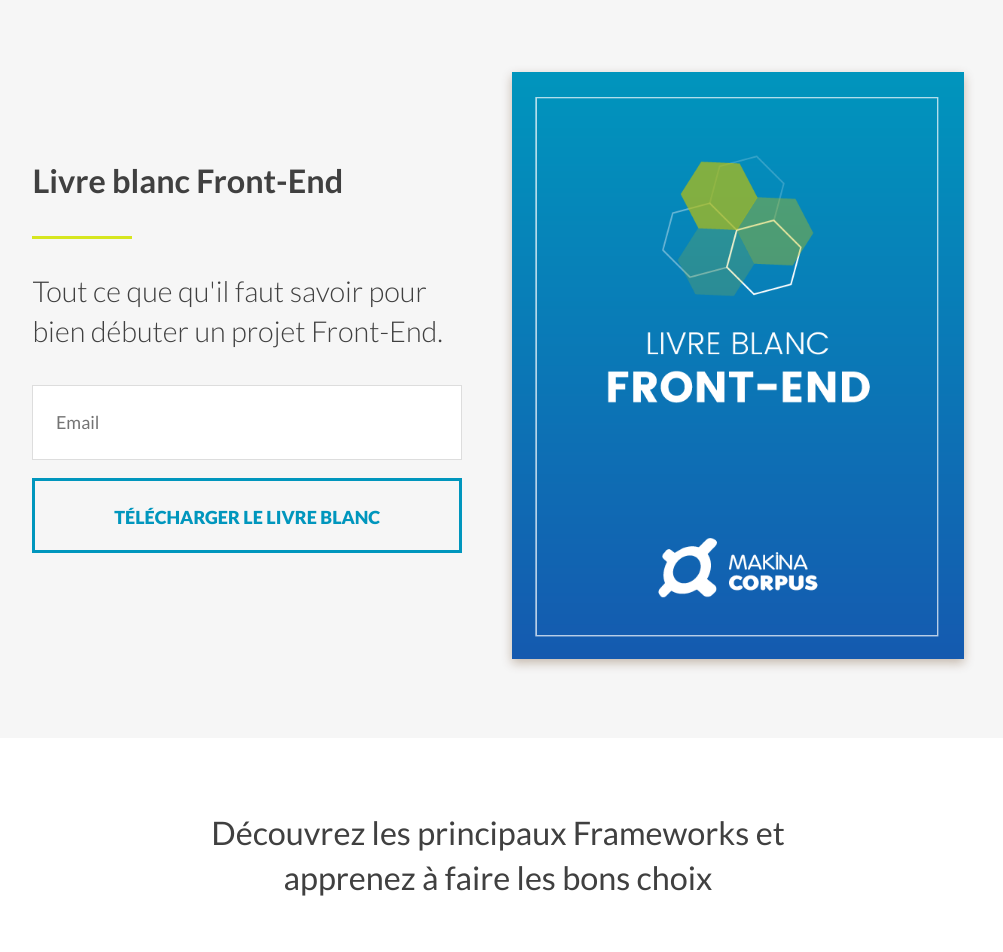
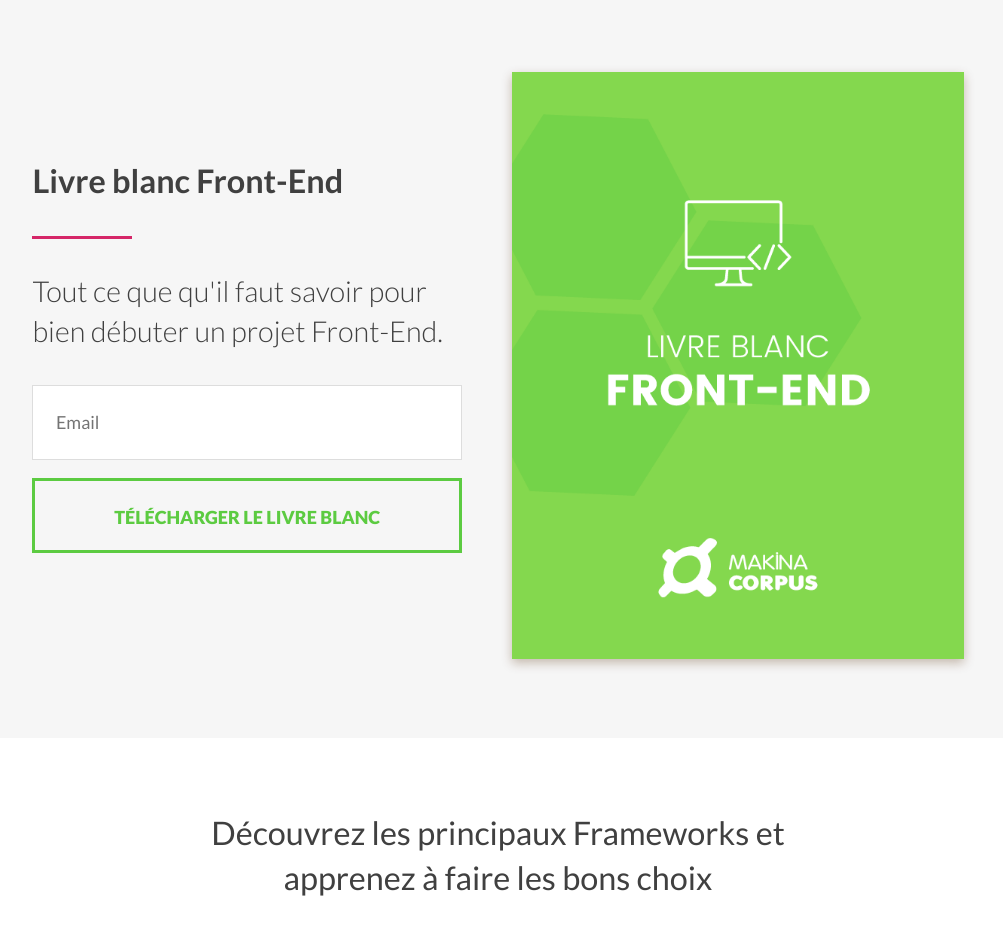
Before and after one commit to makinacorpus/livre-blanc-front-end, a Jekyll site: the page built from index.html, in a window 1280 px wide. Shown: the top 952 px of the page, without its empty margins (142-1145 px from the left). Built offline with Jekyll 4.4.1, drawn with Linux system fonts in a browser that asks for light colours; some of the changed text lies outside the part shown.

Commit message:
Changement de couleurs

```diff
--- a/assets/css/_forms.scss
+++ b/assets/css/_forms.scss
@@ -104,16 +104,16 @@
 	position: relative;
   margin: .5em 0;
   background: transparent;
-  border: solid 3px $blue-light;
-  color: $blue-light;
+  border: solid 3px $green;
+  color: $green;
   text-transform: uppercase;
   padding: 1.25em;
   font-weight: 800;
   transition: all .3s;
   cursor: pointer;
   &:hover, &:focus {
-    background: $blue-light;
-    border-color: $blue-light;
+    background: $green;
+    border-color: $green;
     color: $grey-light;
   }
 
--- a/assets/css/_header.scss
+++ b/assets/css/_header.scss
@@ -48,7 +48,7 @@
       display: block;
       width: 100px;
       height: 3px;
-      background: $green;
+      background: $pink;
       margin: 1em 0;
     }
   }
--- a/assets/css/_pourquoi.scss
+++ b/assets/css/_pourquoi.scss
@@ -1,5 +1,5 @@
 .pourquoi {
-  background: linear-gradient($blue, $blue-light);
+  background: linear-gradient(darken($pink, 20%), $pink);
   position: relative;
   color: white;
   text-align: center;
@@ -10,9 +10,15 @@
       display: block;
       width: 100px;
       height: 3px;
+      // background: white;
       background: $green;
       margin: 1em auto 0 auto;
     }
+  }
+
+  p {
+    font-size: 1.2em;
+    line-height: 1.6em;
   }
 
   > div {
@@ -28,7 +34,7 @@
     bottom: 0;
     left: 0;
     right: 0;
-    opacity: .2;
+    opacity: .1;
     background: url('../img/bg-ordinateurs.png') 0 0;
     background-size: cover;
   }
--- a/assets/css/main.scss
+++ b/assets/css/main.scss
@@ -11,11 +11,13 @@
 $grey: #404040;
 $grey-light: #f6f6f6;
 
-$green: #d6e61f;
+$green: #5ccb41;
+// $green: #d6e61f;
+$orange: #f08a00;
 $red: #d35b3a;
 $blue: #1559af;
 $blue-light: #0096bd;
-
+$pink: #d52668;
 
 // GENERAL STYLES
 * {
--- a/index.html
+++ b/index.html
@@ -14,7 +14,7 @@
       </div>
 
       <div class="book">
-        <img src="assets/img/cover-blue.png" alt="">
+        <img src="assets/img/cover6.png" alt="">
       </div>
     </div>
 
```
Also changed, not shown: other parts of index.html (+1 -1 lines), assets/img/cover2.png (added), assets/img/cover3.png (added), assets/img/cover4.png (added), assets/img/cover5.png (added), assets/img/cover6.png (added).
